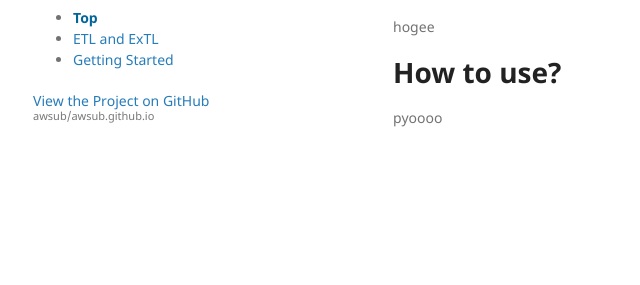
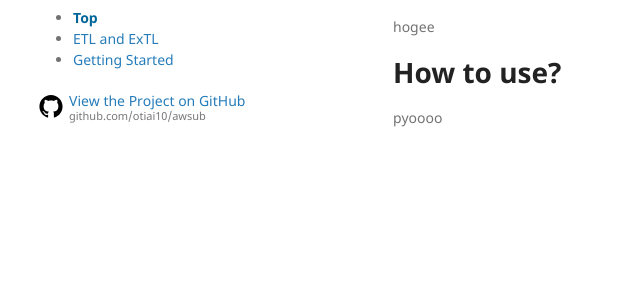
Before and after one commit to awsub/awsub.github.io, a Jekyll site: the page built from index.md, in a window 1280 px wide. Shown: the part 185-470 px from the top of the page, without its empty margins (177-817 px from the left). Built offline with Jekyll 4.4.1, drawn with Linux system fonts in a browser that asks for light colours; our own code applies the rules of GitHub Pages for plain Markdown files.

Commit message:
Fix permalink for GitHub repository a bit

```diff
--- a/_config.yml
+++ b/_config.yml
@@ -10,6 +10,7 @@ github:
     is_project_page: true
     repository_url: https://github.com/otiai10/awsub
     repository_name: awsub
+    repository_nwo: github.com/otiai10/awsub
     owner_name: otiai10
     owner_url: https://github.com/otiai10
 
--- a/_layouts/default.html
+++ b/_layouts/default.html
@@ -25,7 +25,14 @@
         {% include page-links.html %}
 
         {% if site.github.is_project_page %}
-        <p class="view"><a href="{{ site.github.repository_url }}">View the Project on GitHub <small>{{ site.github.repository_nwo }}</small></a></p>
+        <p class="view">
+          <a href="{{ site.github.repository_url }}" style="display: flex; align-items: center;">
+            <span style="display: inline-flex;">{% include svg/github.svg %}</span>
+            <span>
+              View the Project on GitHub <small>{{ site.github.repository_nwo }}</small>
+            </span>
+          </a>
+        </p>
         {% endif %}
 
         <!-- {% if site.github.is_user_page %}
```
Also changed, not shown: _includes/svg/github.svg (added).
